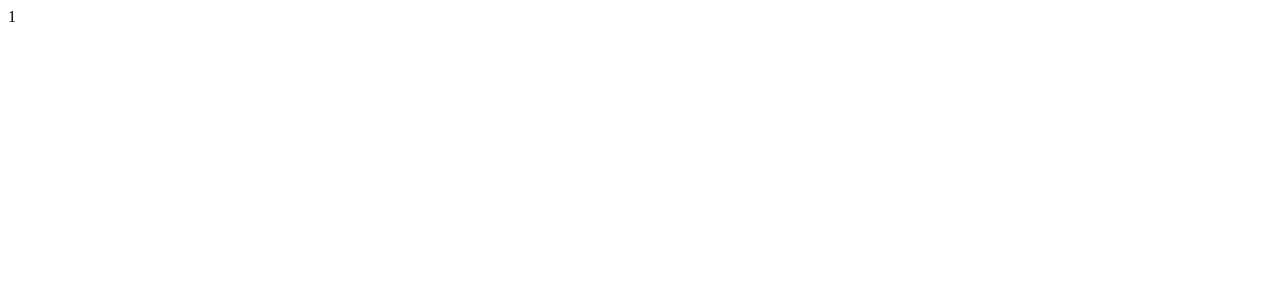
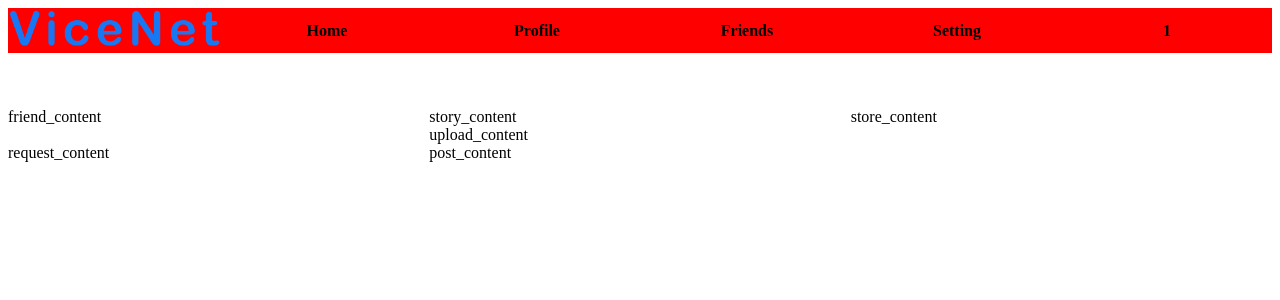
Before and after one commit to madusankaPalihakoon/viceNet, a PHP site: page /pages/home.php in a window 1280 px wide. Before the commit the part shown is almost empty. Shown: the top 300 px of the page. Run offline with PHP 8.4, Linux system fonts and the light colour scheme; the visitor is signed in with stand-in values (Sample User, id 1).

```diff
--- a/pages/home.php
+++ b/pages/home.php
@@ -1,4 +1,81 @@
 <?php
 require_once __DIR__."/../config/SessionConfig.php";
+$sessionId = $_SESSION['session_id'];
+?>
 
-echo $_SESSION['session_id'];
+<!DOCTYPE html>
+<html lang="en">
+<head>
+    <meta charset="UTF-8">
+    <meta name="viewport" content="width=device-width, initial-scale=1.0">
+    <title>Document</title>
+    <style>
+    .parent {
+        height: 100%;
+        display: grid;
+        grid-template-columns: repeat(3, 1fr);
+        grid-template-rows: 100px repeat(5, 1fr);
+        grid-column-gap: 0px;
+        grid-row-gap: 0px;
+    }
+
+    .nav { grid-area: 1 / 1 / 2 / 4; display: grid;}
+    .navigator{
+        display: inline-flex;
+        width: 100%;
+        height: 45px;
+        background-color: red;
+    }
+    .navigator_tab{
+        display: inline-flex;
+        place-content: center;
+        place-items: center;
+        width: 20%;
+        font-weight: 600;
+    }
+    .logo{
+        margin: 2px;
+    }
+    .logo .logo_img{
+        width: 100%;
+        height: inherit;
+    }
+    .home,.profile,.friends,.setting{
+        height: 100%;
+    }
+    .home:hover, .profile:hover, .friends:hover, .setting:hover {
+        background-color: #CCCCCC;
+        color: #333;
+        border-radius: 0.5rem;
+    }
+    .friend_content { grid-area: 2 / 1 / 4 / 2; }
+    .request_content { grid-area: 4 / 1 / 7 / 2; }
+    .store_content { grid-area: 2 / 3 / 7 / 4; }
+    .story_content { grid-area: 2 / 2 / 3 / 3; }
+    .upload_content { grid-area: 3 / 2 / 4 / 3; }
+    .post_content { grid-area: 4 / 2 / 7 / 3; }
+    </style>
+</head>
+<body>
+    <div class="parent">
+        <div class="nav">
+            <div class="navigator">
+                <div class="navigator_tab logo">
+                    <img class="logo_img" src="../assets/images/logo/logo-large.png" alt="" srcset="">
+                </div>
+                <div class="navigator_tab home">Home</div>
+                <div class="navigator_tab profile">Profile</div>
+                <div class="navigator_tab friends">Friends</div>
+                <div class="navigator_tab setting">Setting</div>
+                <div class="navigator_tab action"><?php echo htmlspecialchars($sessionId); ?></div>
+            </div>
+        </div>
+        <div class="friend_content"> friend_content </div>
+        <div class="request_content"> request_content </div>
+        <div class="store_content"> store_content </div>
+        <div class="story_content"> story_content </div>
+        <div class="upload_content"> upload_content </div>
+        <div class="post_content"> post_content </div>
+    </div>
+</body>
+</html>
--- /dev/null
+++ b/pages/profile_setup.php
@@ -0,0 +1 @@
+echo
```
